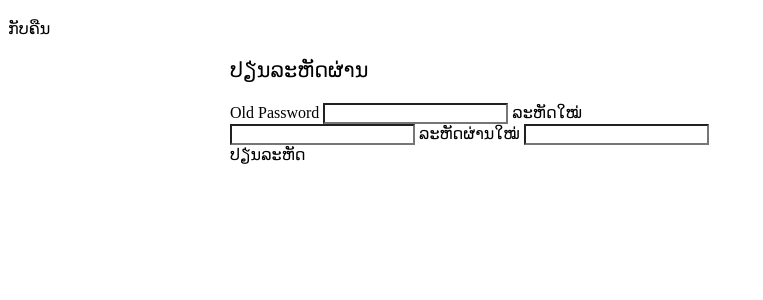
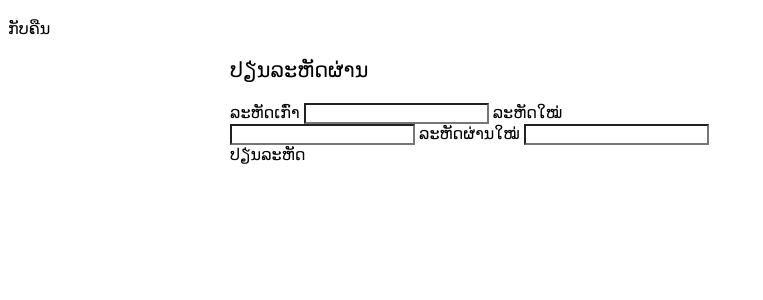
Before and after one commit to Jeemoua/pos-mvc, a PHP site: the page made by mvc/views/pages/account.php in a window 1280 px wide. Shown: the part 855-1155 px from the top of the page, without its empty margins (0-763 px from the left). Run offline with PHP 8.4, Linux system fonts and the light colour scheme; the template is opened without the code that fills it, so the values that code supplies are empty.

Commit message:
change text

```diff
--- a/mvc/views/pages/account.php
+++ b/mvc/views/pages/account.php
@@ -24,7 +24,7 @@
 				<form>
 					<div class="py-2 px-4 cl bg2" style="width: 500px;margin: auto">
 						<p class="text-center" style="font-size: 130%">ປຽ່ນລະຫັດຜ່ານ</p>
-						<label>Old Password</label>
+						<label>ລະຫັດເກົ່າ</label>
 						<input id="passwordOld" type="text" class="form-control"  style="background: none;color: white">
 						<label class="mt-2">ລະຫັດໃໝ່</label>
 						<input id="passwordNew" type="text" class="form-control"  style="background: none;color: white">
```
